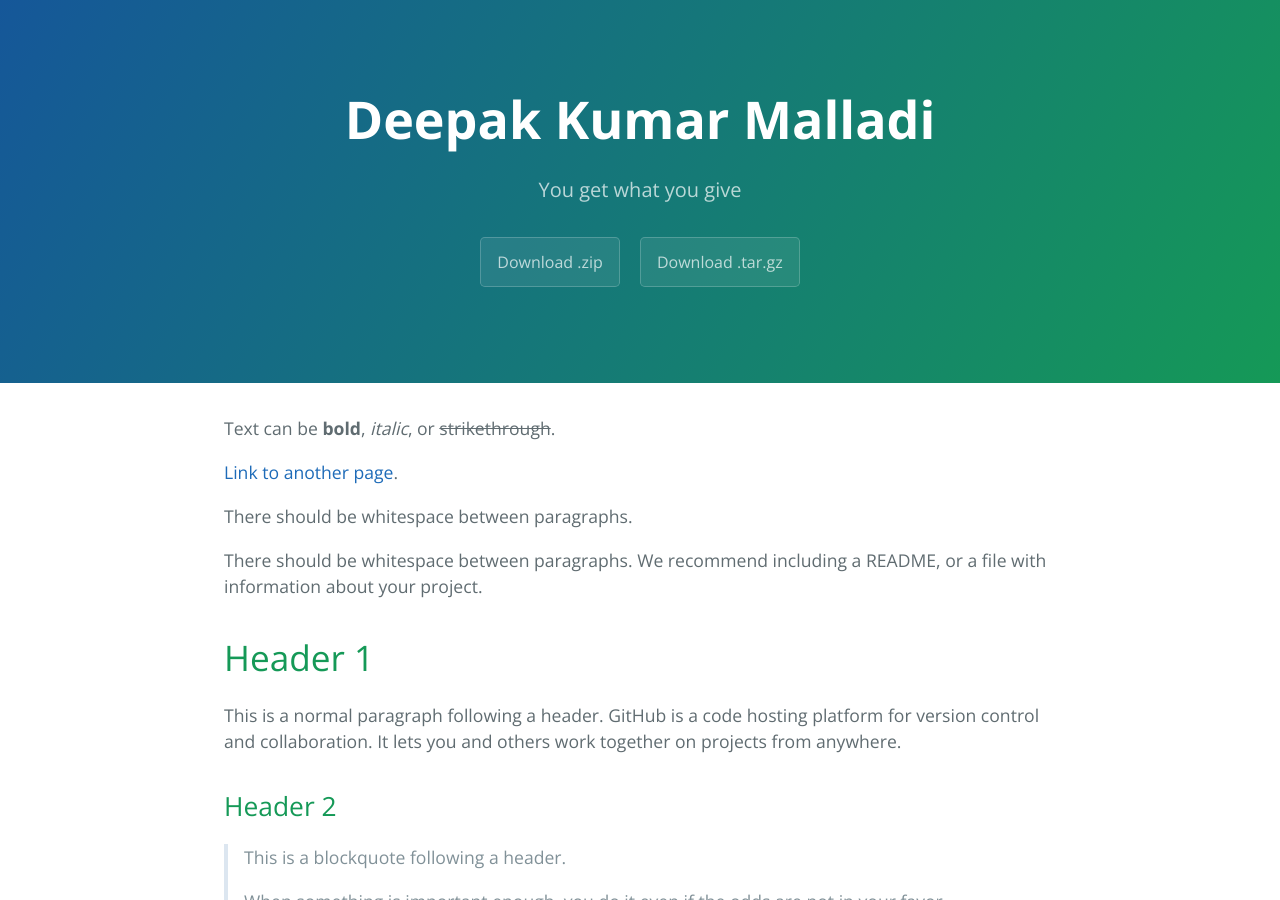
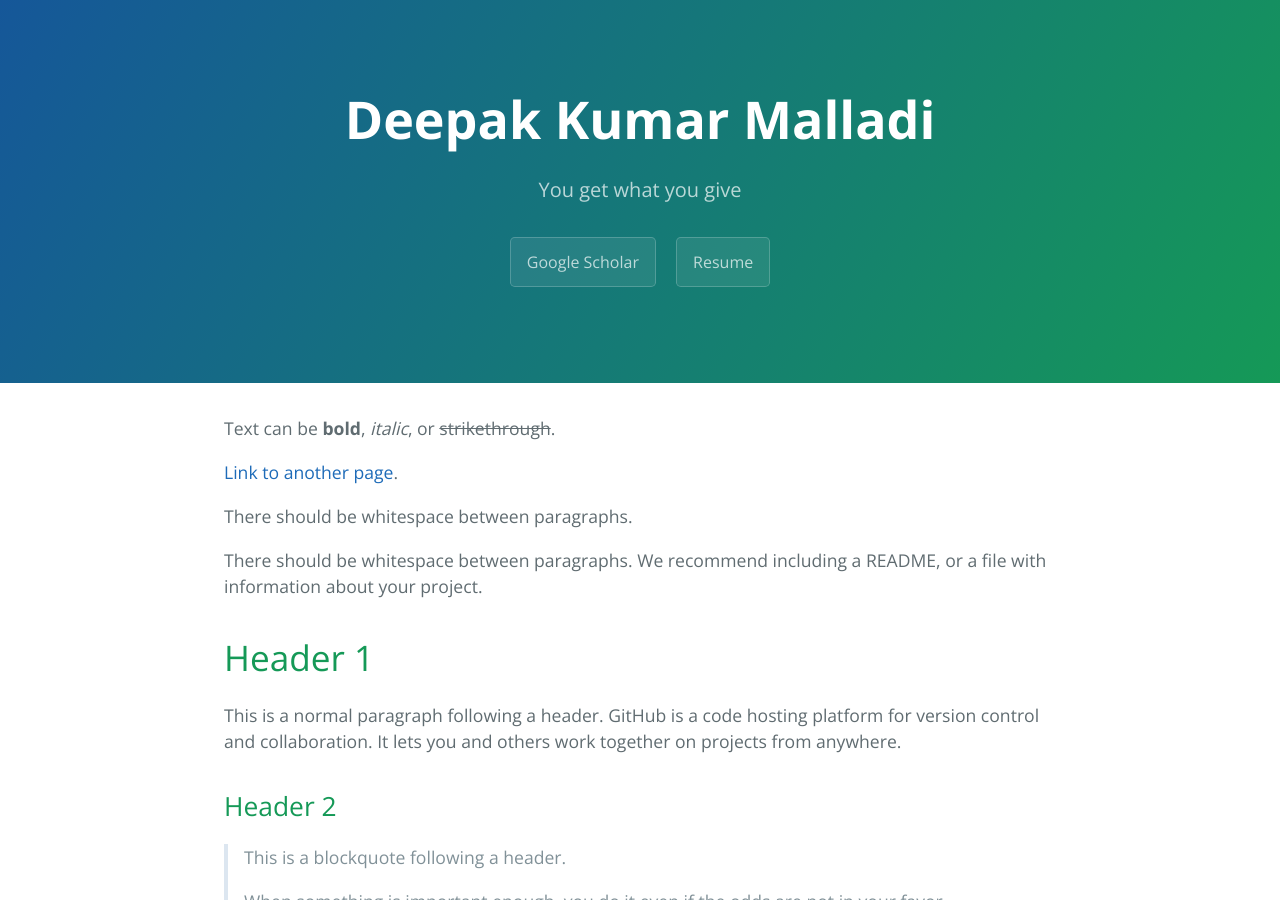
Before and after one commit to kapeed2091/kapeed2091.github.io, a Jekyll site: the page built from index.md, in a window 1280 px wide and 900 px high. Built offline with Jekyll 4.4.1, drawn with Linux system fonts in a browser that asks for light colours.

Commit message:
Update default.html

```diff
--- a/_layouts/default.html
+++ b/_layouts/default.html
@@ -17,8 +17,8 @@
         <a href="{{ site.github.repository_url }}" class="btn">View on GitHub</a>
       {% endif %}
       {% if site.show_downloads %}
-        <a href="{{ site.github.zip_url }}" class="btn">Download .zip</a>
-        <a href="{{ site.github.tar_url }}" class="btn">Download .tar.gz</a>
+        <a href="https://scholar.google.co.in/citations?user=jwwwilsAAAAJ&hl=en&authuser=1" class="btn">Google Scholar</a>
+        <a href="Deepak-CV.pdf" class="btn">Resume</a>
       {% endif %}
     </section>
 
```
